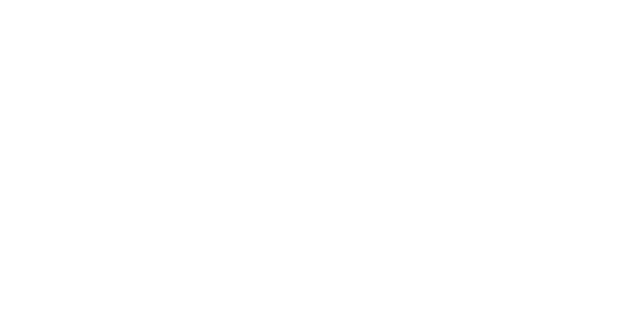
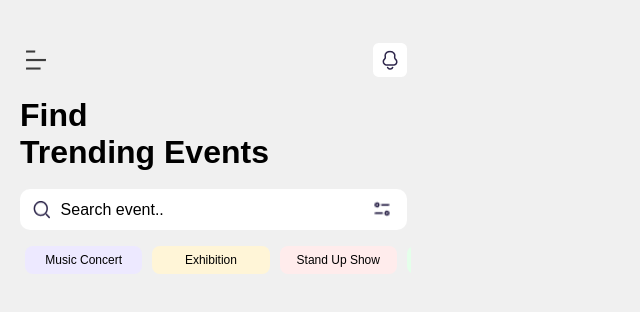
Before and after one commit to hely15/Conciertos-Conectados, a plain HTML site: page index.html in a window 1280 px wide. Shown: the whole page, without its empty margins (0-640 px from the left). Drawn offline with Linux system fonts and the light colour scheme.

Commit message:
feat: :sparkles: Add trending events section with search bar, event type filters, menu, and notifications panel.

```diff
--- a/css/styles.css
+++ b/css/styles.css
@@ -4,3 +4,109 @@
     padding: 0;
     box-sizing: border-box;
 }
+body {
+    margin-top: 43px;
+    margin-left: 20px;
+    margin-right: 21px;
+    margin-bottom: 35px;
+    padding: 0;
+    background-color: #f0f0f0;
+    font-family: Arial, sans-serif;
+    width: 389px;
+    height: 766px;
+}
+
+/***   Barra de menu y Notificaciones      ***/
+.section__navBox {
+    display: flex;
+    position: absolute;
+    justify-content: center;
+    flex-direction: column;
+    width: 387px;
+    height: 231px;
+    gap: 20px;
+}
+.div__bottonNoti {
+    display: flex;
+    justify-content: space-between;
+    width: 387px;
+    height: 34px;
+}
+.img__bottonNoti {
+}
+.img__bottonNoti2 {
+}
+/*************************************************/
+
+/****  titulo de la aplicacion Find Trending Events  ****/
+.section__navBox h1 {
+    width: 265px;
+    height: 72px;
+}
+/*************************************************/
+
+/****  titulo de la aplicacion Find Trending Events  ****/
+.nav__search {
+    width: 387px;
+    height: 85px;
+}
+
+.div__search {
+    display: flex;
+    justify-content: flex-start;
+    width: 387px;
+    height: 41px;
+    background-color: #FFFFFF;
+    border-radius: 10px;
+}
+.div__searchIcons {
+    display: flex;
+    justify-content: space-around;
+    flex-wrap: wrap;
+    width: 157px;
+    height: 17px;
+    padding: 12px;
+}
+.div__searchIcons img {
+    margin-right: 8px;
+}
+.img__filtro {
+    width: 20px;
+    height: 20px;
+    margin-left: 195px;
+    margin-top: 10px;
+}
+
+
+.div__menuCarrucel {
+    display: flex;
+    flex-direction: row;
+    width: 391px;
+    height: 28px;
+    overflow-x: scroll;
+    position: relative;
+    top: 16px;
+
+    & > .carousel-item {
+      display: flex;
+      width: 112px;
+      height: 28px;
+      flex: 1;
+      flex-grow: 1;
+      min-width: 30%;
+      margin: 0 5px;
+      align-items: center;
+      justify-content: space-around;
+      border-radius: 8px;
+    }
+}
+.carousel-item:nth-child(1) {background-color: #EDE9FF;}
+.carousel-item:nth-child(2) {background-color: #FFF5D7;}
+.carousel-item:nth-child(3) {background-color: #FFECEC;}
+.carousel-item:nth-child(4) {background-color: #E4FFEA;}
+.carousel-item:nth-child(5) {background-color: #B3D8A8;}
+.carousel-item {
+}
+.carousel-item p {
+    font-size: 12px;
+}
--- a/index.html
+++ b/index.html
@@ -7,6 +7,29 @@
     <title>Home</title>
 </head>
 <body>
-
+    <header class="section__navBox">
+        <div class="div__bottonNoti">
+            <img class="img__bottonNoti" src="storage/img/Menu.png">
+            <img class="img__bottonNoti2" src="storage/img/Frame 34567.png">
+        </div>
+        <h1>Find <br>
+            Trending Events</h1>
+        <nav class="nav__search">
+            <div class="div__search">
+                <div class="div__searchIcons">
+                    <img src="storage/img/Search 3.png">
+                    <p>Search event..</p>
+                </div>
+                <img class="img__filtro" src="storage/img/Filter 6.png">
+            </div>
+            <div class="div__menuCarrucel">
+                <div class="carousel-item"><p>Music Concert</p></div>
+                <div class="carousel-item"><p>Exhibition</p></div>
+                <div class="carousel-item"><p>Stand Up Show</p></div>
+                <div class="carousel-item"><p>Theater</p></div>
+                <div class="carousel-item"><p>Films</p></div>
+            </div>
+        </nav>
+    </header>
 </body>
 </html>
```
